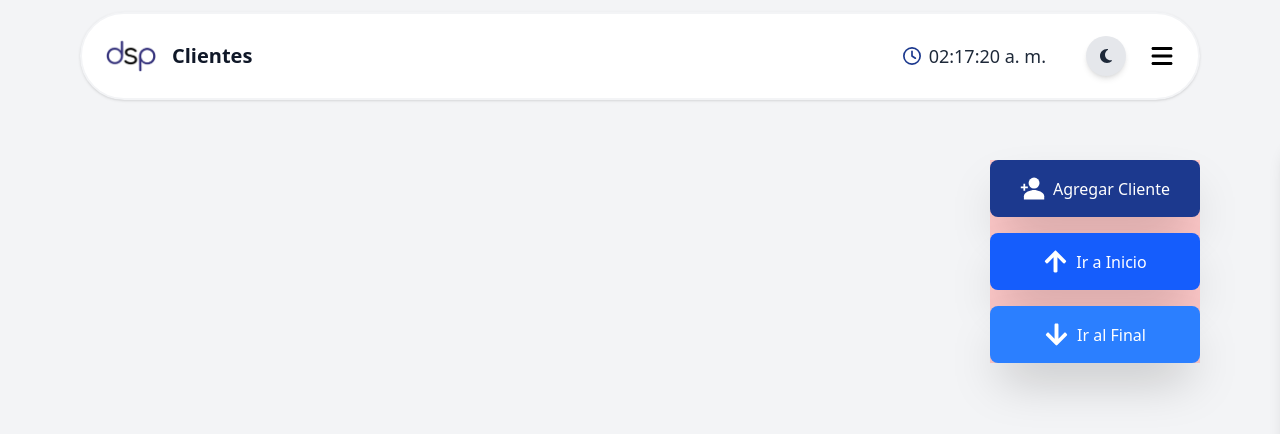
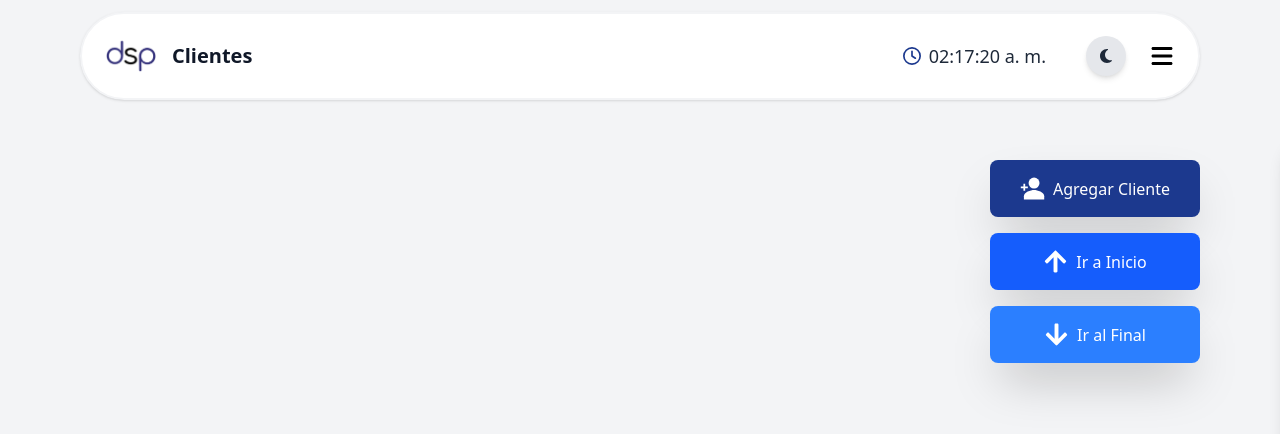
Before and after one commit to dspwebstudiomx/dashboard, a React (Vite) app: page /clientes in a window 1280 px wide. Shown: the top 434 px of the page. Built offline with nearby package versions, Linux system fonts and the light colour scheme; no server answers.

Commit message:
feat: eliminar clase de fondo rojo en el aside de clientes para mejorar la presentación

```diff
--- a/src/pages/ClientsPage/ClientsList.jsx
+++ b/src/pages/ClientsPage/ClientsList.jsx
@@ -86,7 +86,7 @@ const ClientsList = () => {
 
       <aside
         id="clients-aside-buttons"
-        className=" bg-red-200 flex-col gap-4 hidden sm:flex w-auto fixed top-40 right-20  ">
+        className="flex-col gap-4 hidden sm:flex w-auto fixed top-40 right-20  ">
         {/* Botón agregar clientes */}
         <button
           id="agregar-cliente"
```
